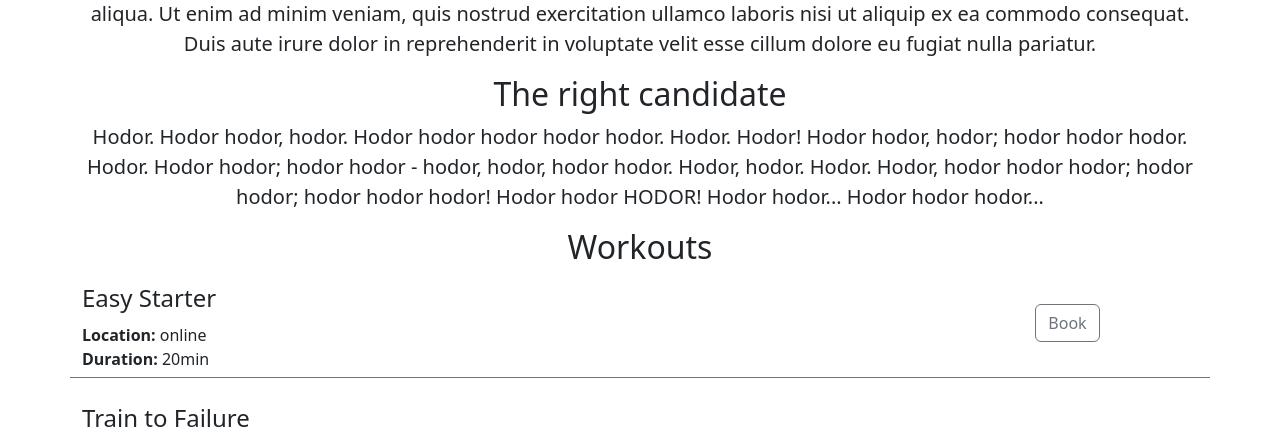
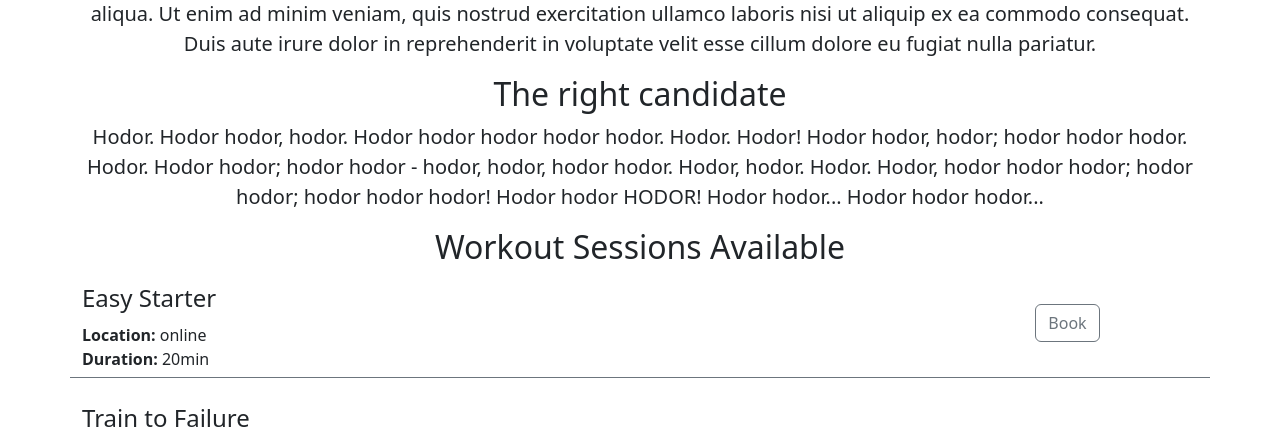
Before and after one commit to DaveFS/DaveFS-FCC_WebDevPythonTutorial, a Flask app: page / in a window 1280 px wide. Shown: the part 325-758 px from the top of the page. Run offline with Flask 3, Linux system fonts and the light colour scheme.

Commit message:
Updated workout title

```diff
--- a/templates/home.html
+++ b/templates/home.html
@@ -25,7 +25,7 @@
         <h2 class="text-center mt-3 mb-2">The right candidate</h2>
         <p class="lead">Hodor. Hodor hodor, hodor. Hodor hodor hodor hodor hodor. Hodor. Hodor! Hodor hodor, hodor; hodor hodor hodor. Hodor. Hodor hodor; hodor hodor - hodor, hodor, hodor hodor. Hodor, hodor. Hodor. Hodor, hodor hodor hodor; hodor hodor; hodor hodor hodor! Hodor hodor HODOR! Hodor hodor... Hodor hodor hodor...</p>
 
-        <h2 class="text-center mt-3 mb-2">Workouts</h2>
+        <h2 class="text-center mt-3 mb-2">Workout Sessions Available</h2>
         <div>
             {% for workout in workouts %}
                 {% include 'workout_item.html' %}
```
